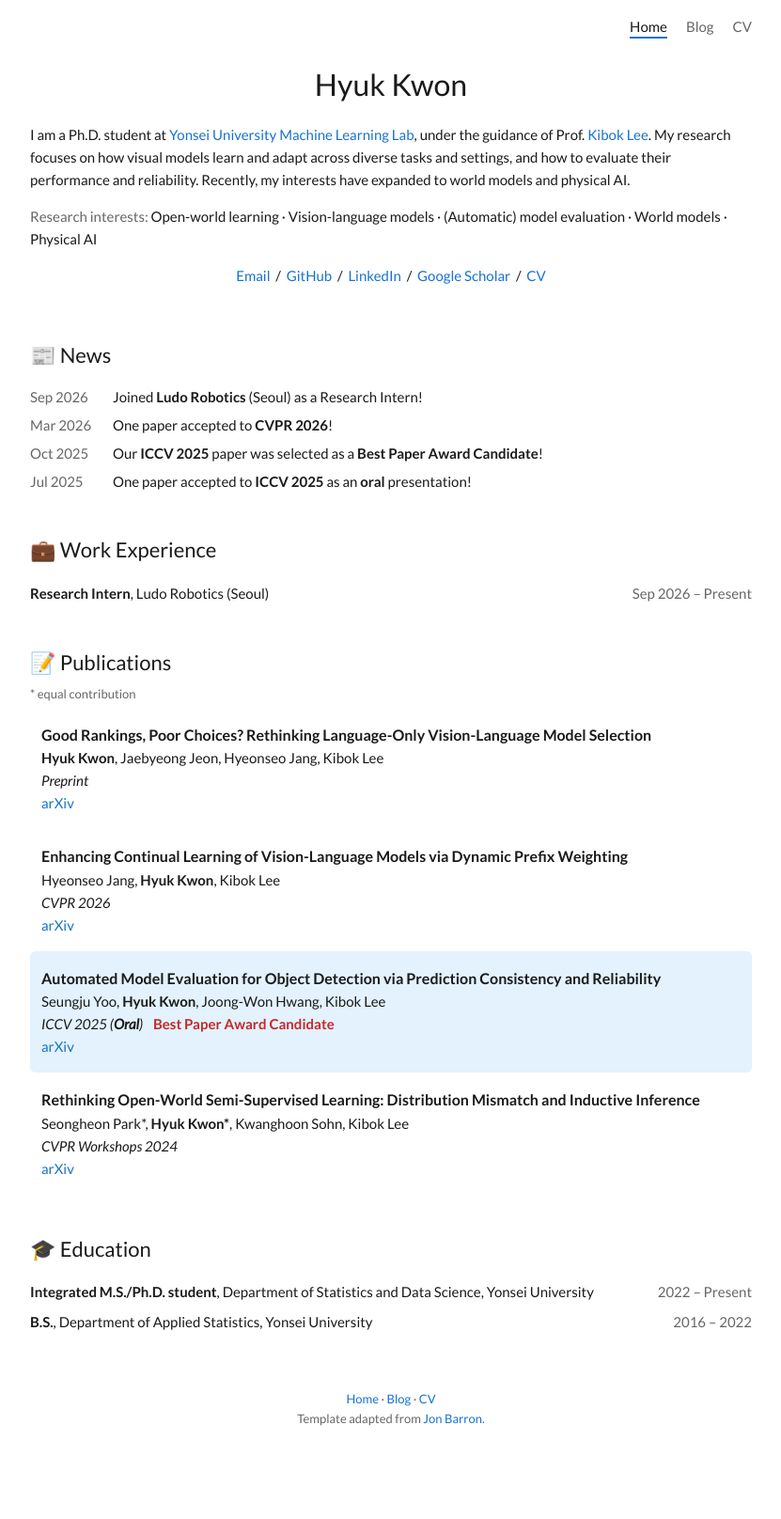
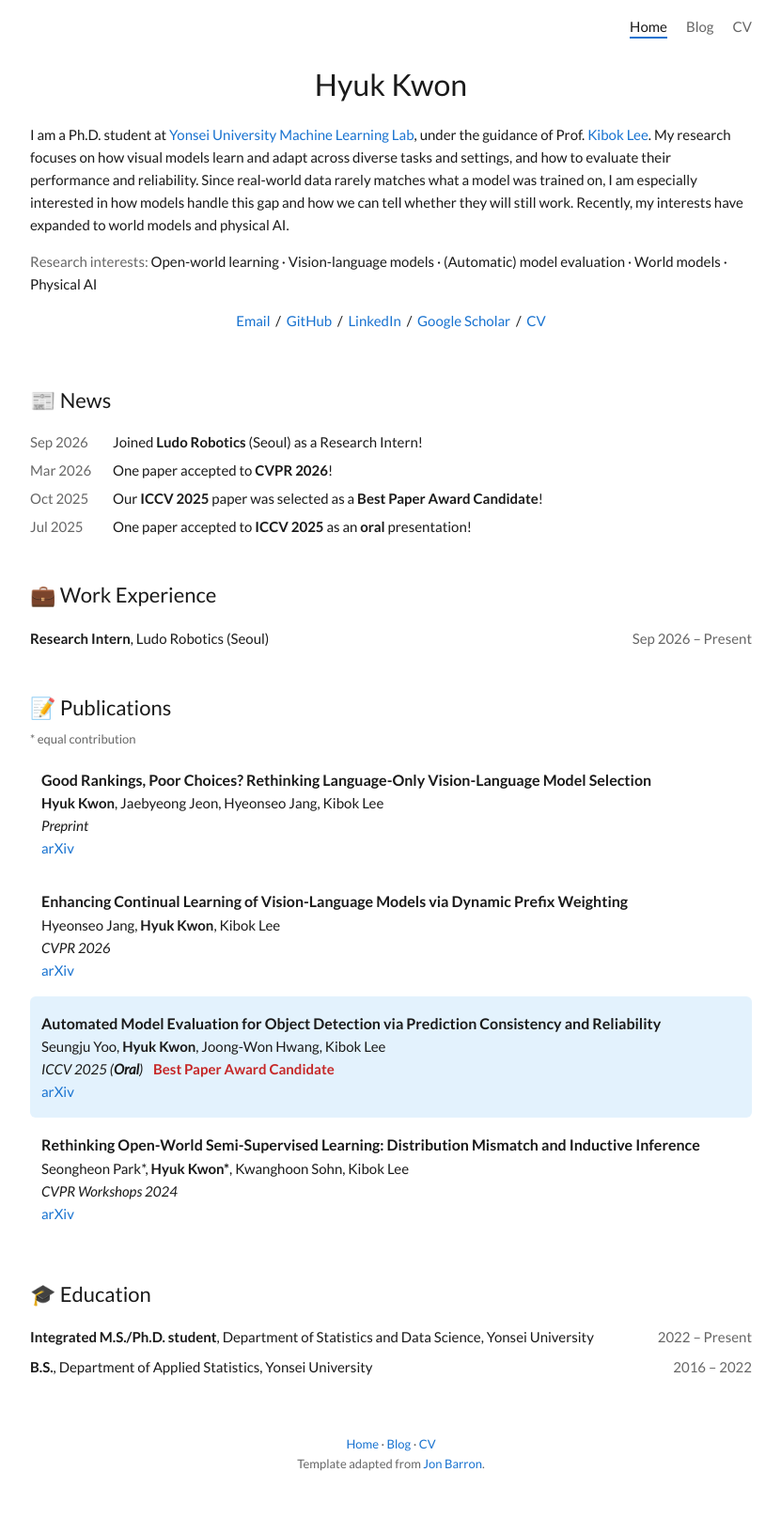
Before and after one commit to kh12043/kh12043.github.io, a Jekyll site: the page built from index.html, in a window 1280 px wide. Shown: the whole page at 94% size, without its empty margins (224-1055 px from the left). Built offline with Jekyll 4.4.1, drawn with Linux system fonts in a browser that asks for light colours; before the commit the page ends 1568 px from its top, so only the background shows below that.

Commit message:
Polish intro and site description

```diff
--- a/_config.yml
+++ b/_config.yml
@@ -1,7 +1,7 @@
 # ── 사이트 기본 정보 (여기만 고치면 전체에 반영돼요) ──
 title: "Hyuk Kwon"
 author: "Hyuk Kwon"
-description: "Ph.D. student at Yonsei University Machine Learning Lab, working on open-world learning, vision-language models, model evaluation, and world models."
+description: "Ph.D. student at Yonsei University Machine Learning Lab, working on how visual models adapt and how to evaluate them, with recent interests in world models and physical AI."
 url: "https://kh12043.github.io"
 baseurl: ""
 lang: en
--- a/index.html
+++ b/index.html
@@ -9,6 +9,8 @@ layout: default
       under the guidance of Prof. <a href="https://sites.google.com/site/kibok90">Kibok Lee</a>.
       My research focuses on how visual models learn and adapt across diverse tasks and settings,
       and how to evaluate their performance and reliability.
+      Since real-world data rarely matches what a model was trained on, I am especially interested in
+      how models handle this gap and how we can tell whether they will still work.
       Recently, my interests have expanded to world models and physical AI.
     </p>
     <p class="interests">
```
